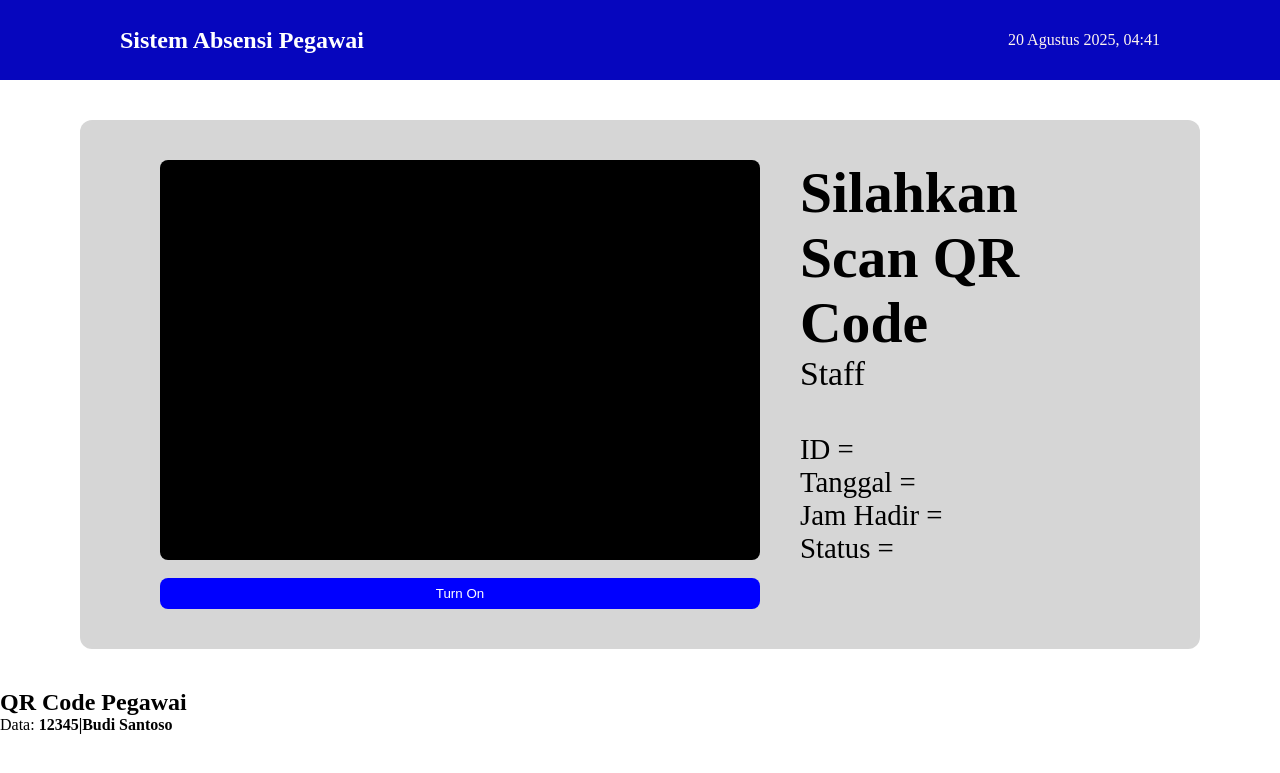
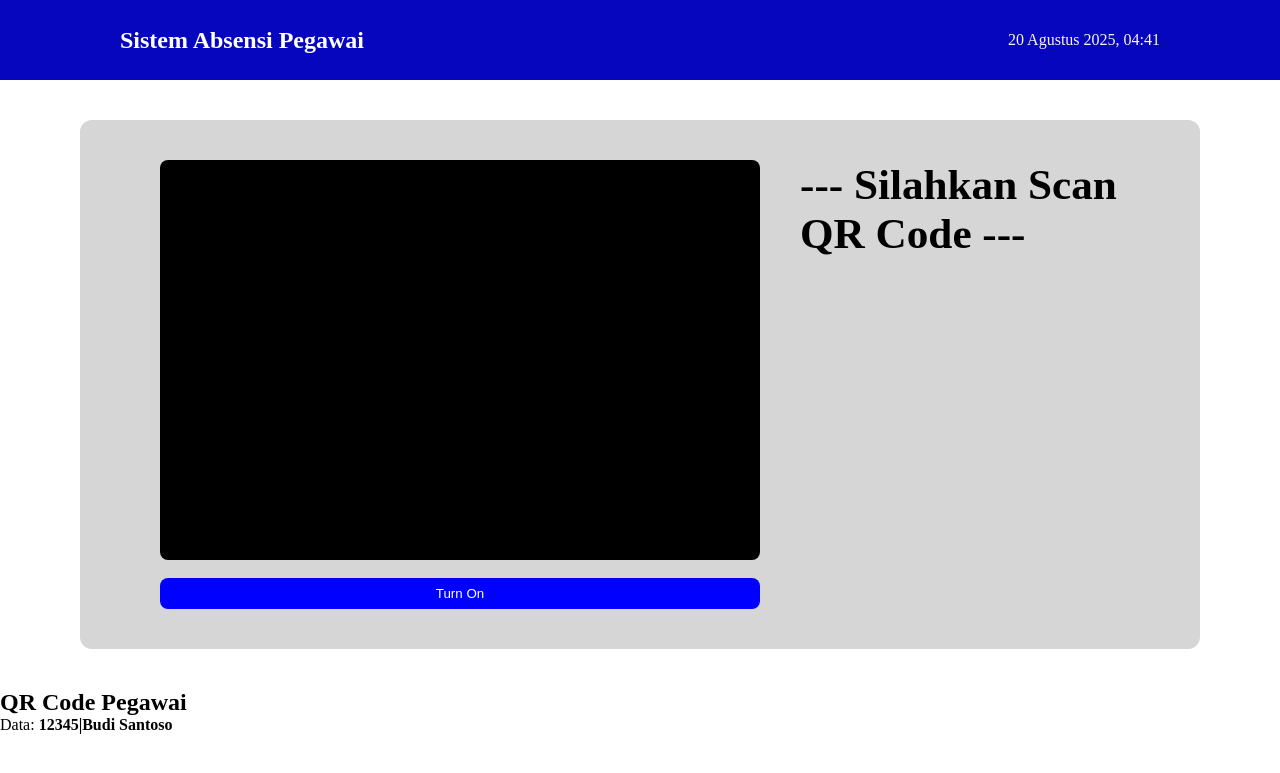
Before and after one commit to NehemiaRevel/AbsensiPegawai, a PHP site: page / in a window 1280 px wide. Shown: the top 773 px of the page. Run offline with PHP 8.4, Linux system fonts and the light colour scheme.

Commit message:
Qr Display Edit

```diff
--- a/index.html
+++ b/index.html
@@ -23,13 +23,13 @@
             <button id="toggleBtn" class="off">Turn On</button>
         </div>
         <div class="dataPegawai">
-            <h1 id="titlePegawai">Silahkan Scan QR Code</h1>
-            <h3 id="jabatanPegawai">Staff</h3>
+            <h2 id="titlePegawai">--- Silahkan Scan QR Code ---</h2>
+            <h3 id="jabatanPegawai"></h3>
             <div class="dataPegawaiContainer">
-                <p id="idPegawai">ID = </p>
-                <p id="tanggalAbsen">Tanggal =</p>
-                <p id="waktuAbsen">Jam Hadir = </p>
-                <p id="statusPegawai">Status = </p>
+                <p id="idPegawai"></p>
+                <p id="tanggalAbsen"></p>
+                <p id="waktuAbsen"></p>
+                <p id="statusPegawai"></p>
             </div>
         </div>
     </div>
--- a/style.css
+++ b/style.css
@@ -45,7 +45,7 @@
     flex-direction: column;
     justify-content: space-bet;
     margin-left: 5vh;
-    font-size: 1.8rem;
+    font-size:  1.8rem;
 }
 
 .dataPegawaiContainer {
```
